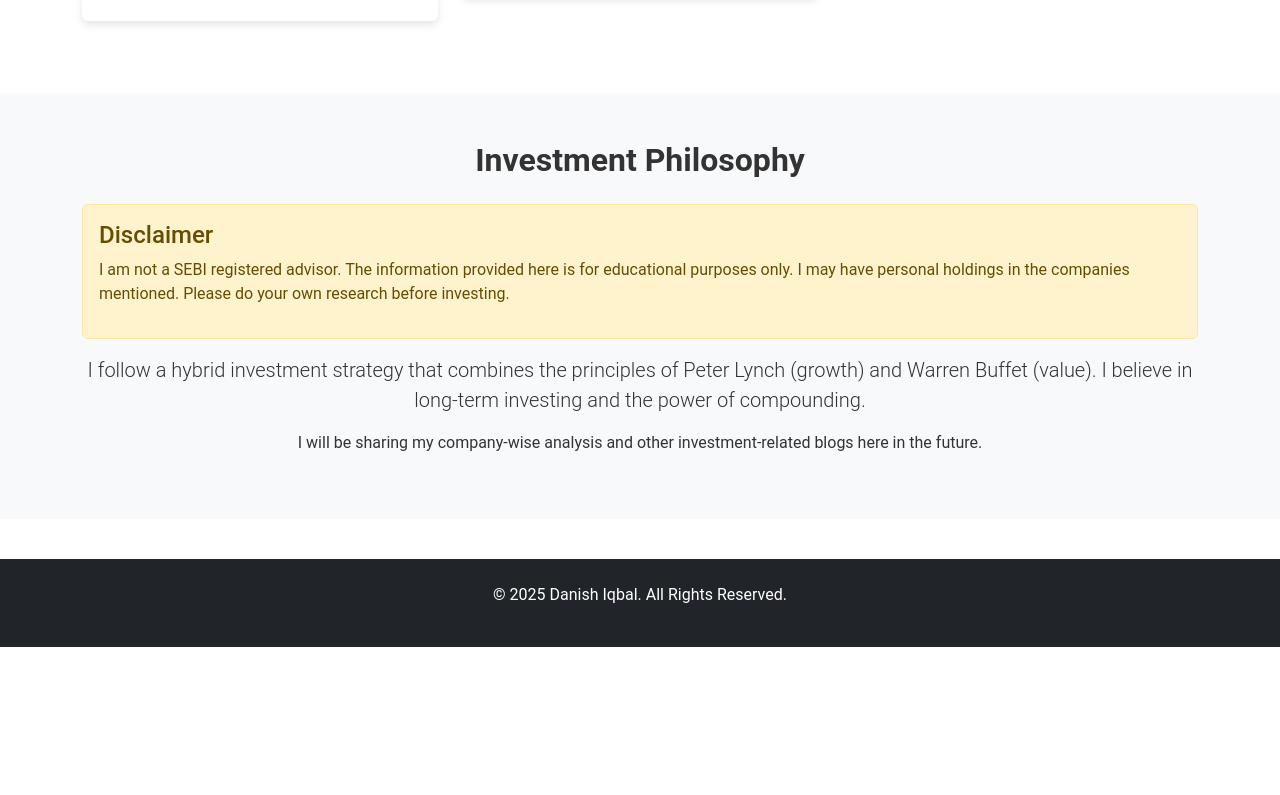
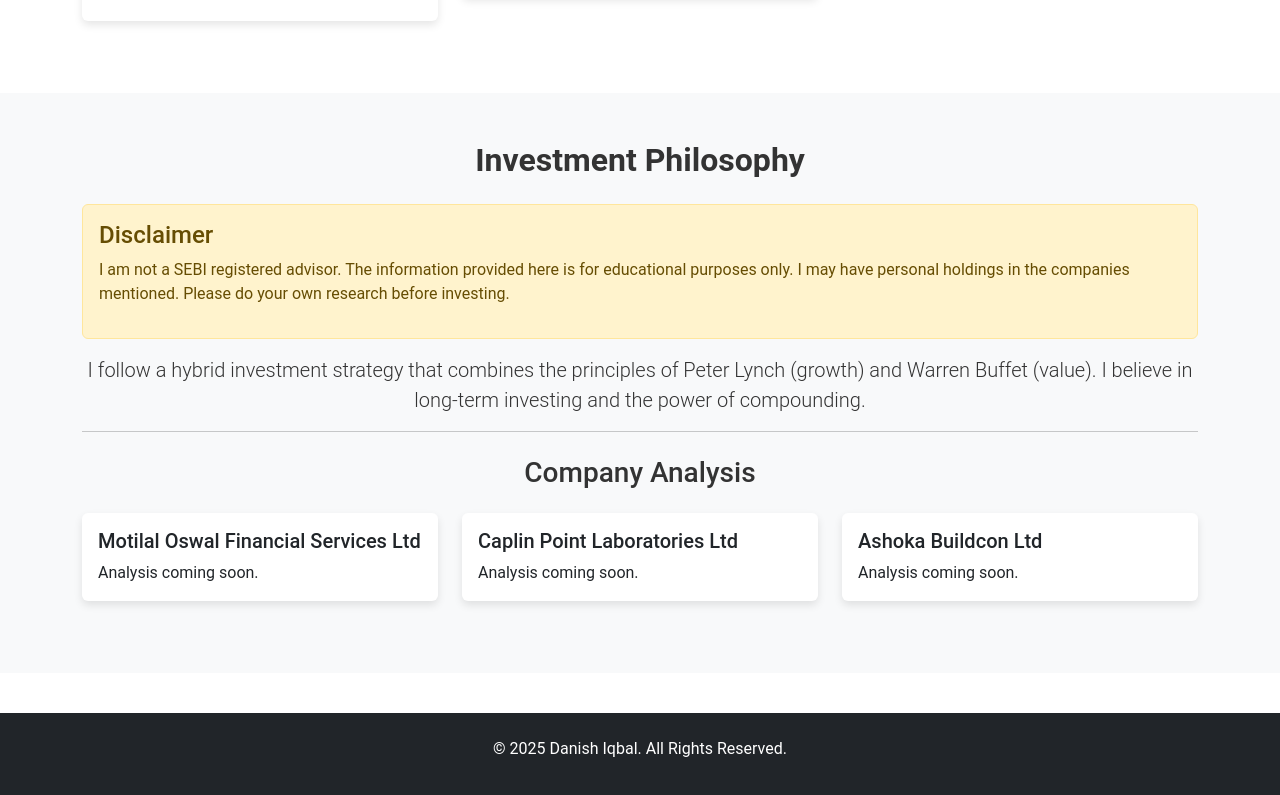
Before and after one commit to danishiqbal-11/portfolio, a React (Create React App) app: page / in a window 1280 px wide. Shown: the part 447-1242 px from the top of the page. Before the commit the page ends 1094 px from the top, so only its background shows below. Built offline with nearby package versions, Linux system fonts and the light colour scheme.

Commit message:
Add company analysis section

```diff
--- a/src/components/Investment.js
+++ b/src/components/Investment.js
@@ -1,6 +1,5 @@
-
 import React from 'react';
-import { Container, Alert } from 'react-bootstrap';
+import { Container, Alert, Row, Col, Card } from 'react-bootstrap';
 
 const Investment = () => {
   return (
@@ -16,9 +15,40 @@
         <p className="lead text-center">
           I follow a hybrid investment strategy that combines the principles of Peter Lynch (growth) and Warren Buffet (value). I believe in long-term investing and the power of compounding.
         </p>
-        <p className="text-center">
-          I will be sharing my company-wise analysis and other investment-related blogs here in the future.
-        </p>
+        <hr />
+        <h3 className="text-center my-4">Company Analysis</h3>
+        <Row>
+          <Col md={4} className="mb-4">
+            <Card>
+              <Card.Body>
+                <Card.Title>Motilal Oswal Financial Services Ltd</Card.Title>
+                <Card.Text>
+                  Analysis coming soon.
+                </Card.Text>
+              </Card.Body>
+            </Card>
+          </Col>
+          <Col md={4} className="mb-4">
+            <Card>
+              <Card.Body>
+                <Card.Title>Caplin Point Laboratories Ltd</Card.Title>
+                <Card.Text>
+                  Analysis coming soon.
+                </Card.Text>
+              </Card.Body>
+            </Card>
+          </Col>
+          <Col md={4} className="mb-4">
+            <Card>
+              <Card.Body>
+                <Card.Title>Ashoka Buildcon Ltd</Card.Title>
+                <Card.Text>
+                  Analysis coming soon.
+                </Card.Text>
+              </Card.Body>
+            </Card>
+          </Col>
+        </Row>
       </Container>
     </section>
   );
```
Also changed, not shown: commit_message.txt.
